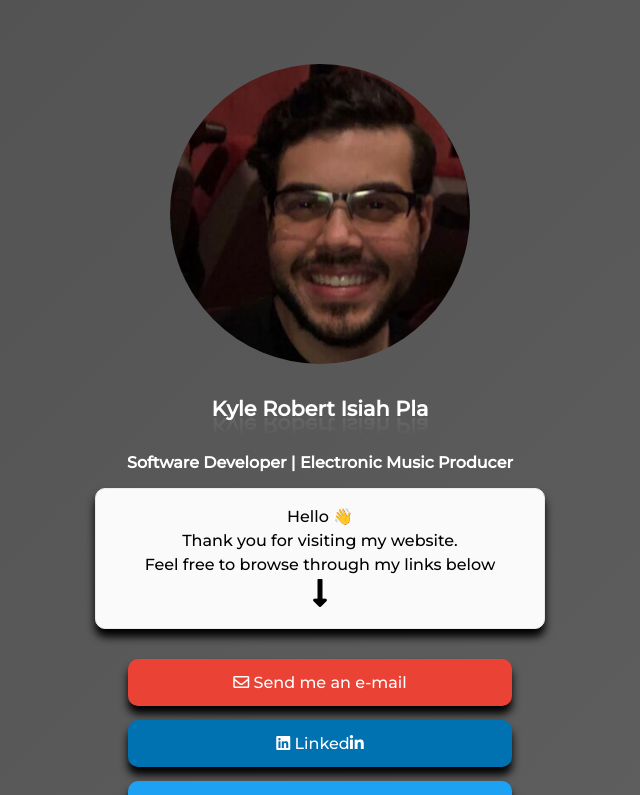
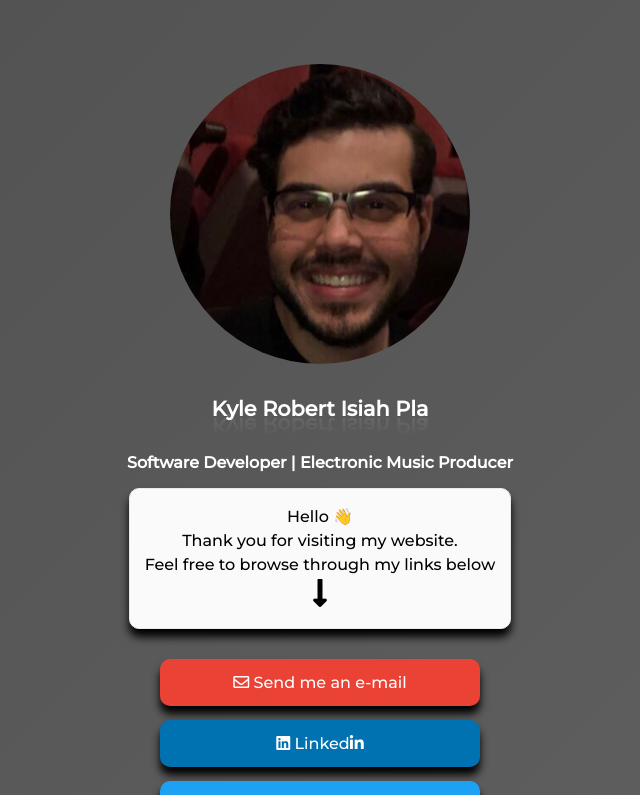
Before and after one commit to kpla001/kylepla.com, a Next.js app: page / in a window 1280 px wide. Shown: the top 795 px of the page, without its empty margins (320-960 px from the left). Built offline with nearby package versions, Linux system fonts and the light colour scheme.

Commit message:
fix desktop rendered dimensions

```diff
--- a/styles/globals.scss
+++ b/styles/globals.scss
@@ -1,5 +1,5 @@
 // CSS Reset //
-html,
+
 body,
 div,
 span,
@@ -62,6 +62,17 @@ caption {
   vertical-align: baseline;
   background: transparent;
 }
+
+html {
+  margin: 0;
+  padding: 0;
+  border: 0;
+  outline: 0;
+  font-size: 100%;
+  vertical-align: baseline;
+  background: transparent;
+}
+
 @import url("https://fonts.googleapis.com/css2?family=Montserrat:wght@500&display=swap");
 @import url("https://fonts.googleapis.com/css2?family=Aleo:wght@700&display=swap");
 @import url("https://fonts.googleapis.com/css2?family=Aleo:wght@700&family=Atkinson+Hyperlegible:wght@700&display=swap");
@@ -72,7 +83,7 @@ article {
   align-items: flex-start;
   font-family: "Montserrat", sans-serif;
   margin: 0;
-  width: 100;
+  width: 100%;
   height: 100%;
   color: #fff;
   background: linear-gradient(-45deg, #cecece, #616161, #3d3d3d);
@@ -131,9 +142,9 @@ main {
   display: block;
   margin: 1rem;
   padding: 1rem 0 1rem 0;
-  width: 320px;
-  max-width: 100vw;
-  min-width: 35vw;
+  width: 380px;
+  max-width: 90vw;
+  // min-width: 35vw;
   text-align: center;
   font-size: 1rem;
   color: inherit;
@@ -171,9 +182,9 @@ main {
       border-radius: 10px;
       margin: 14px 0;
       box-shadow: 0px 8px 8px black;
-      width: 300px;
-      max-width: 100vw;
-      min-width: 30vw;
+      width: 320px;
+      max-width: 85vw;
+      // min-width: 30vw;
     }
   }
 }
```
